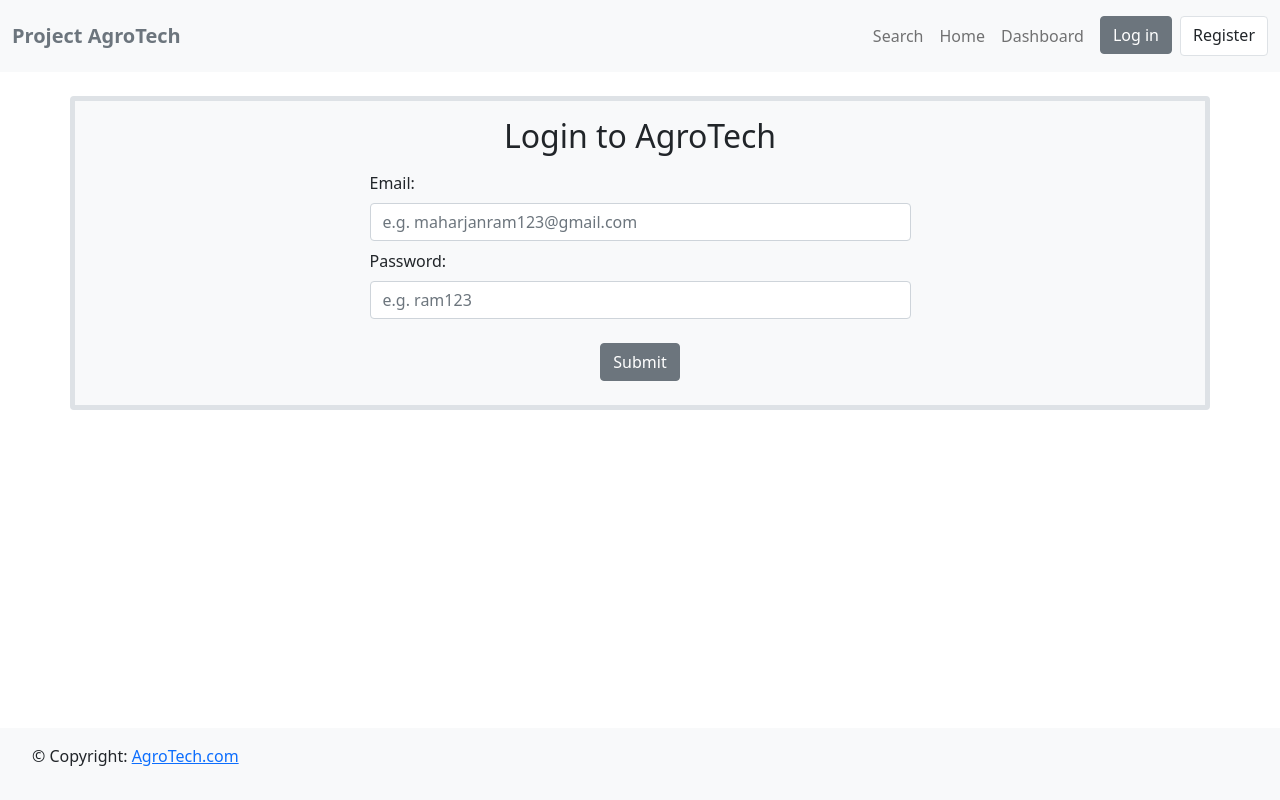
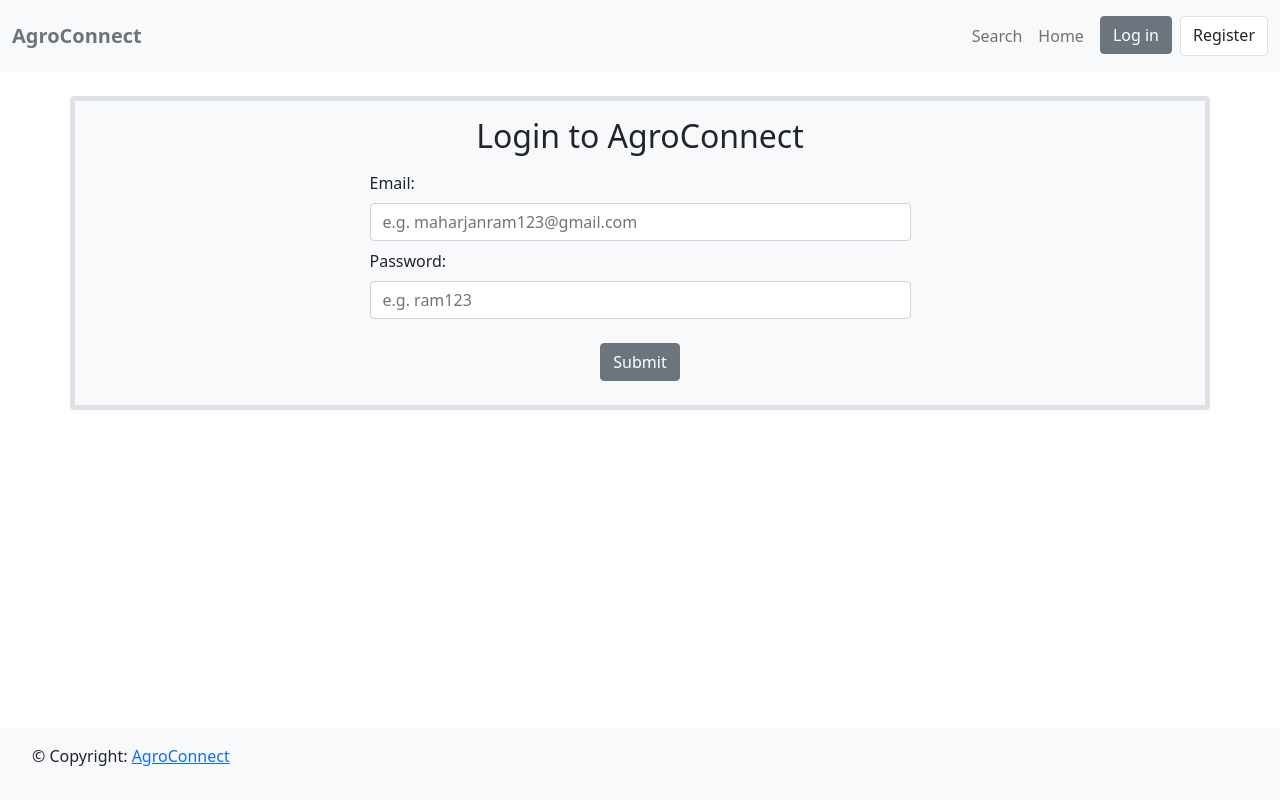
Before and after one commit to ansibtri/agrotech-hackathon-mbmc-ideax, a website: page client/login.html in a window 1280 px wide. Drawn offline with nearby package versions, Linux system fonts and the light colour scheme.

Commit message:
Navbar Dynamic Listing
List will show different for logged in and logged out environment

```diff
--- a/client/login.html
+++ b/client/login.html
@@ -8,10 +8,10 @@
 <body>
     <nav class="navbar fixed-top navbar-expand-md navbar-light bg-light pt-3 pb-3">
         <div class="container-xxl">
-            <a class="navbar-brand" href="#intro">
+            <a class="navbar-brand" href="/">
                 <span class="text-secondary fw-bold">
                 <i class="bi bi-book-half"></i>
-                    Project AgroTech
+                    AgroConnect
                 </span>
             </a>
 
@@ -20,23 +20,7 @@
             </button>
 
             <div class="collapse navbar-collapse justify-content-end align-center" id="main-nav">
-                <ul class="navbar-nav">
-                    <li class="nav-item">
-                        <a class="nav-link" href="#">Search</a>
-                    </li>
-                    <li class="nav-item">
-                        <a class="nav-link" href="/home.html">Home</a>
-                    </li>
-                    <li class="nav-item">
-                        <a class="nav-link" href="/dashboard.html">Dashboard</a>
-                    </li>
-                    <li class="nav-item ms-2 d-none d-md-inline">
-                        <a class="btn btn-secondary" href="/login.html">Log in</a>
-                    </li>
-                    <li class="nav-item ms-2 d-none d-md-inline"></li>
-                        <a class="btn border bg-white" href="/registration.html">Register</a>
-                    </li>
-                </ul>
+
             </div>
         </div>
     </nav>
@@ -44,7 +28,7 @@
     <section id="registrationForm" class="mt-5 pt-5">
         <div class="container-md rounded border border-5 bg-light">
             <div class="text-center pt-3">
-                <h2>Login to AgroTech</h2>
+                <h2>Login to AgroConnect</h2>
             </div>
 
             <div class="row justify-content-center">
@@ -72,12 +56,12 @@
             <div class="col-md-7 col-lg-8 text-center text-md-start">
               <div class="p-3">
                 © Copyright:
-                <a href="https://mdbootstrap.com/">AgroTech.com</a>
+                <a href="#">AgroConnect</a>
               </div>
             </div>
         </section>
     </footer>
-
+    <script type="module" src="./script/navbar.js"></script>
     <script src="https://cdn.jsdelivr.net/npm/bootstrap@5.0.1/dist/js/bootstrap.bundle.min.js" integrity="sha384-gtEjrD/SeCtmISkJkNUaaKMoLD0//ElJ19smozuHV6z3Iehds+3Ulb9Bn9Plx0x4" crossorigin="anonymous"></script>
     <script src="./script/login.js"></script>
 </body>
```
Also changed, not shown: client/registration.html (+3 -19 lines).
